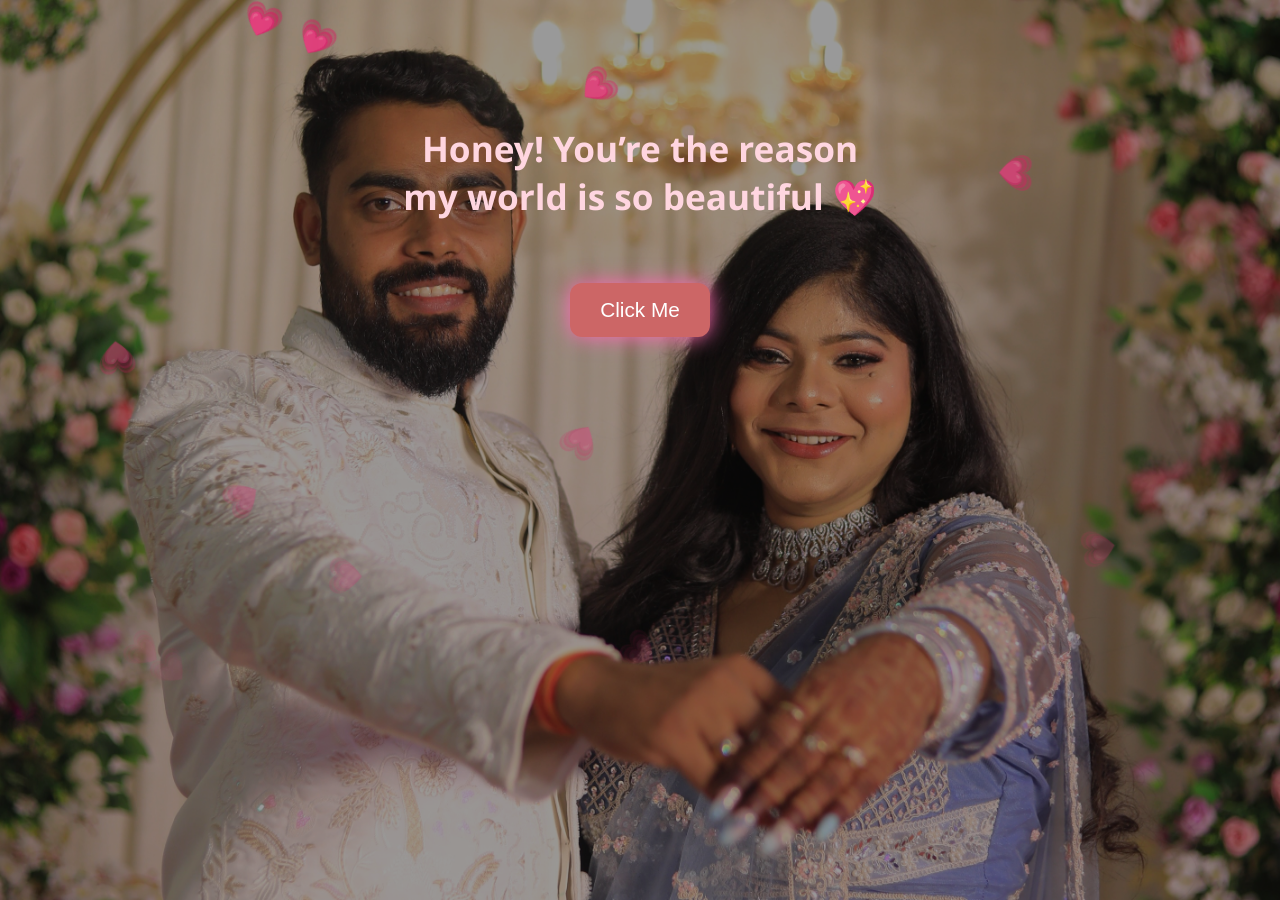
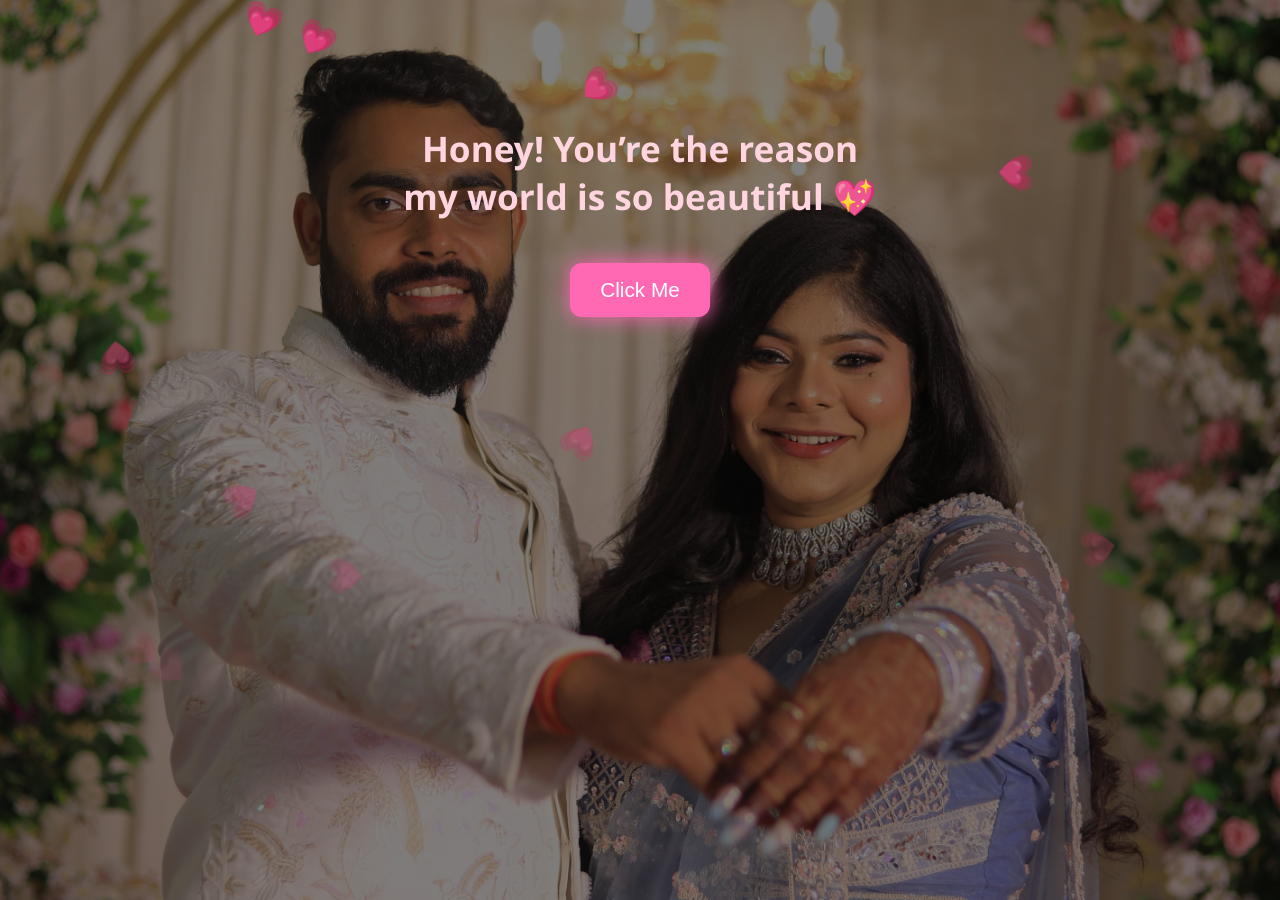
Before and after one commit to ce23d026/Diksha, a plain HTML site: page index.html in a window 1280 px wide. Drawn offline with Linux system fonts and the light colour scheme.

Commit message:
Update index.html

```diff
--- a/index.html
+++ b/index.html
@@ -8,14 +8,13 @@
     body {
       margin: 0;
       font-family: 'Segoe UI', sans-serif;
-     background: url(https://github.com/ce23d026/Diksha/blob/main/1D2A2446.jpg) no-repeat center center;
-
+      background: url('https://raw.githubusercontent.com/ce23d026/Diksha/main/1D2A2446.jpg') no-repeat center center;
       background-size: cover;
       overflow: hidden;
       text-align: center;
     }
     .overlay {
-      background-color: rgba(0,0,0,0.4);
+      background-color: rgba(0,0,0,0.5);
       min-height: 100vh;
       padding-top: 100px;
       color: white;
@@ -26,8 +25,8 @@
       animation: fadeIn 2s ease-in;
     }
     button {
-      margin-top: 40px;
-      background-color: #c66;
+      margin: 20px;
+      background-color: #ff69b4;
       border: none;
       padding: 15px 30px;
       font-size: 1.3em;
@@ -56,6 +55,9 @@
       from {opacity: 0;}
       to {opacity: 1;}
     }
+    audio {
+      display: none;
+    }
   </style>
 </head>
 <body>
@@ -64,6 +66,7 @@
     <button onclick="confessLove()">Click Me</button>
     <audio autoplay loop>
       <source src="https://www.bensound.com/bensound-music/bensound-romantic.mp3" type="audio/mp3">
+      Your browser does not support the audio element.
     </audio>
   </div>
 
@@ -88,6 +91,7 @@
       document.body.appendChild(heart);
       setTimeout(() => heart.remove(), 5000);
     }
+
     setInterval(createHeart, 300);
   </script>
 </body>
```
